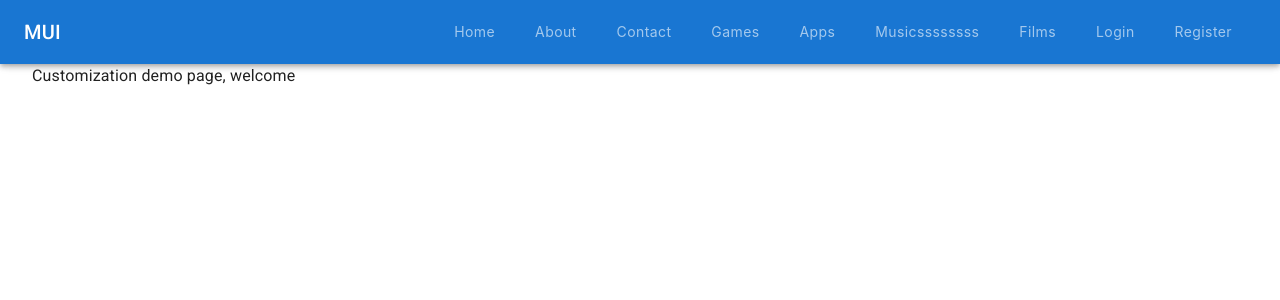
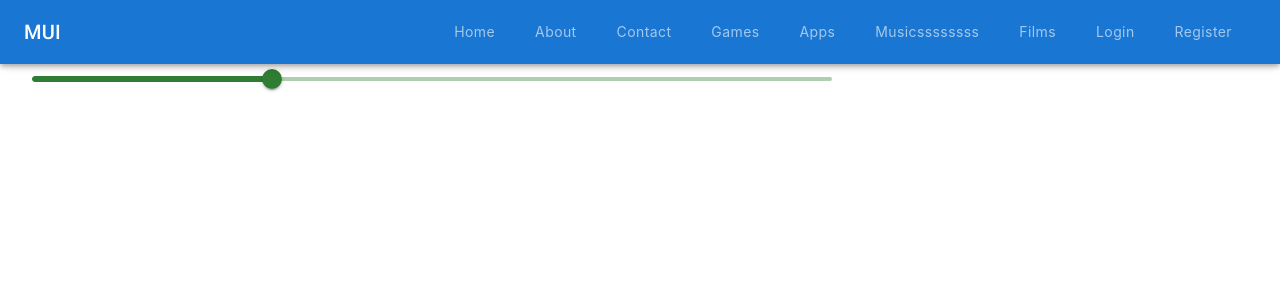
Before and after one commit to BijianWu/react-material-ui-playground, a React (Create React App) app: page /customization-demo in a window 1280 px wide. Shown: the top 300 px of the page. Built offline with nearby package versions, Linux system fonts and the light colour scheme.

Commit message:
Slider customization with the sx props

```diff
--- a/src/pages/CustomizationDemo.js
+++ b/src/pages/CustomizationDemo.js
@@ -1,9 +1,16 @@
+import { Slider } from '@mui/material';
 import Typography from '@mui/material/Typography';
 
 export default function CustomizationDemo() {
     return (
-        <Typography>
-            Customization demo page, welcome
-        </Typography>
+        <>
+            <Slider
+                defaultValue={30}
+                sx={{
+                    width: 800,
+                    color: 'success.main', // secondary.main
+                }}
+            />
+        </>
     )
 }
```
